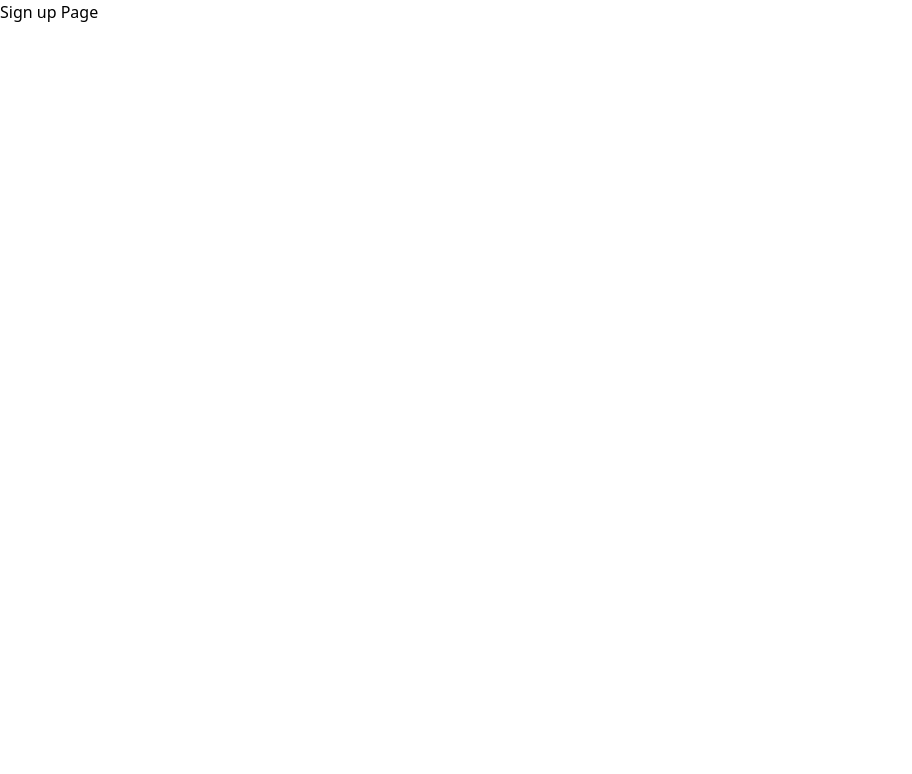
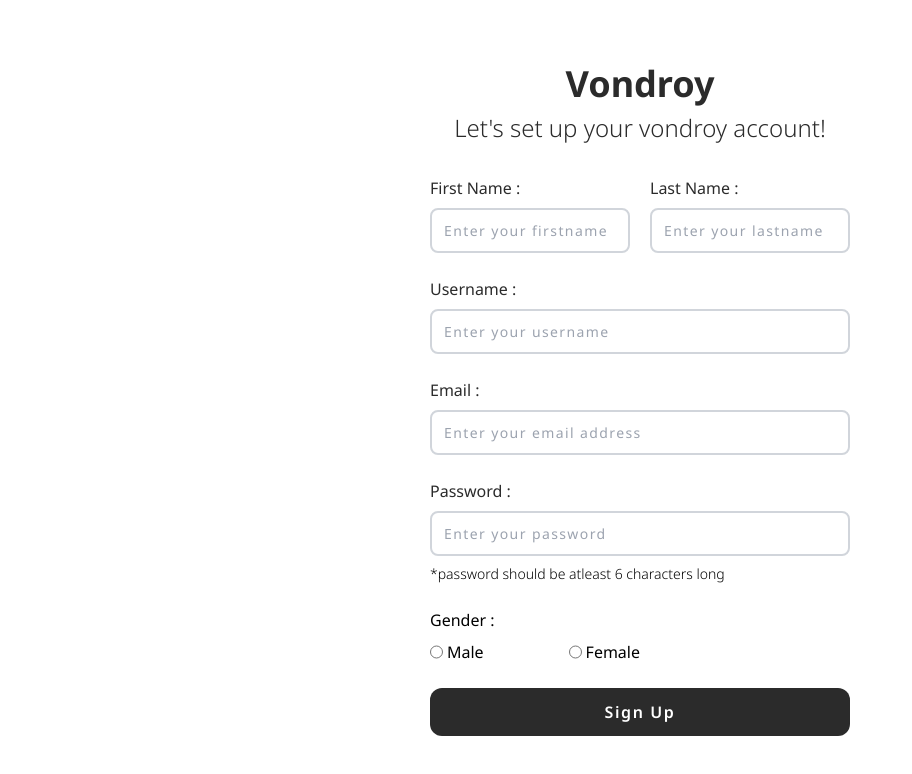
Before and after one commit to SwetanshuSingh/vondroy, a React (Vite) app in the folder client/: page / in a window 1280 px wide. Shown: the top 774 px of the page, without its empty margins (0-912 px from the left). Built offline with nearby package versions, Linux system fonts and the light colour scheme.

Commit message:
Update : signup form and api

```diff
--- a/client/src/components/LoginForm.tsx
+++ b/client/src/components/LoginForm.tsx
@@ -1,4 +1,6 @@
-import { ChangeEvent, useState } from "react";
+import { useState } from "react";
+import InputField from "./ui/InputField";
+import submitLoginForm from "../utils/submitLoginForm";
 
 const LoginForm = (): React.JSX.Element => {
   const [formData, setFormData] = useState<{
@@ -7,79 +9,34 @@ const LoginForm = (): React.JSX.Element => {
     password: string;
   }>({ username: "", email: "", password: "" });
 
-  const handleChange = (evt: ChangeEvent<HTMLInputElement>) => {
-    setFormData((prev) => {
-      prev[evt.target.name] = evt.target.value;
-      return { ...prev };
-    });
-  };
+  return (
+    <form action="" className="flex flex-col gap-8 w-[400px]">
+      <InputField
+        fieldValue="username"
+        placeholder="Enter your username"
+        fieldType="text"
+        formData={formData}
+        setFormData={setFormData}
+      />
+      <InputField
+        fieldValue="email"
+        placeholder="Enter your email address"
+        fieldType="email"
+        formData={formData}
+        setFormData={setFormData}
+      />
+      <InputField
+        fieldValue="password"
+        placeholder="Enter your password"
+        fieldType="password"
+        formData={formData}
+        setFormData={setFormData}
+      />
 
-  return (
-    <form action="" className="flex flex-col gap-8">
-      <div className="flex flex-col gap-2">
-        <label
-          htmlFor="username"
-          className="text-[#2b2b2b] font-normal capitalize"
-        >
-          Username :
-        </label>
-
-        <input
-          id="username"
-          name="username"
-          type="text"
-          value={formData.username}
-          onChange={(evt) => {
-            handleChange(evt);
-          }}
-          placeholder="Enter your username"
-          className="w-[400px] h-[45px] border-2 border-gray-300 outline-none rounded-lg py-2 px-3 font-normal text-sm tracking-widest"
-        />
-      </div>
-
-      <div className="flex flex-col gap-2">
-        <label
-          htmlFor="email"
-          className="text-[#2b2b2b] font-normal capitalize"
-        >
-          Email :
-        </label>
-
-        <input
-          id="email"
-          name="email"
-          type="email"
-          value={formData.email}
-          onChange={(evt) => {
-            handleChange(evt);
-          }}
-          placeholder="Enter your email address"
-          className="w-[400px] h-[45px] border-2 border-gray-300 outline-none rounded-lg py-2 px-3 font-normal text-sm tracking-widest"
-        />
-      </div>
-
-      <div className="flex flex-col gap-2">
-        <label
-          htmlFor="password"
-          className="text-[#2b2b2b] font-normal capitalize"
-        >
-          Password :
-        </label>
-
-        <input
-          id="password"
-          name="password"
-          type="password"
-          value={formData.password}
-          onChange={(evt) => {
-            handleChange(evt);
-          }}
-          placeholder="Enter your password"
-          className="w-[400px] h-[45px] border-2 border-gray-300 outline-none rounded-lg py-2 px-3 font-normal text-sm tracking-widest"
-        />
-      </div>
-
-      <button className="bg-[#2b2b2b] text-white py-3 w-[400px] rounded-xl capitalize font-semibold tracking-widest">
+      <button
+        onClick={(evt) => {submitLoginForm(evt, formData);}}
+        className="bg-[#2b2b2b] text-white py-3 w-full rounded-xl capitalize font-semibold tracking-widest"
+      >
         Sign in
       </button>
     </form>
--- /dev/null
+++ b/client/src/components/SignupForm.tsx
@@ -0,0 +1,176 @@
+import { ChangeEvent, useState } from "react";
+
+const SignupForm = (): React.JSX.Element => {
+  const [formData, setFormData] = useState<{
+    firstname: string;
+    lastname: string;
+    username: string;
+    email: string;
+    password: string;
+    gender: string;
+  }>({
+    firstname: "",
+    lastname: "",
+    username: "",
+    email: "",
+    password: "",
+    gender: "",
+  });
+
+  const handleChange = (evt: ChangeEvent<HTMLInputElement>) => {
+    setFormData((prev) => {
+      prev[evt.target.name] = evt.target.value;
+      return { ...prev };
+    });
+  };
+
+  return (
+    <form action="" className="flex flex-col gap-6 w-[420px]">
+      <div className="wrapper flex justify-between">
+        <div className="flex flex-col gap-2">
+          <label
+            htmlFor="firstname"
+            className="text-[#2b2b2b] font-normal capitalize"
+          >
+            First name :
+          </label>
+
+          <input
+            id="firstname"
+            name="firstname"
+            type="text"
+            value={formData.firstname}
+            onChange={(evt) => {
+              handleChange(evt);
+            }}
+            placeholder="Enter your firstname"
+            className="w-[200px] h-[45px] border-2 border-gray-300 outline-none rounded-lg py-2 px-3 font-normal text-sm tracking-widest"
+          />
+        </div>
+
+        <div className="flex flex-col gap-2">
+          <label
+            htmlFor="lastname"
+            className="text-[#2b2b2b] font-normal capitalize"
+          >
+            Last name :
+          </label>
+
+          <input
+            id="lastname"
+            name="lastname"
+            type="text"
+            value={formData.lastname}
+            onChange={(evt) => {
+              handleChange(evt);
+            }}
+            placeholder="Enter your lastname"
+            className="w-[200px] h-[45px] border-2 border-gray-300 outline-none rounded-lg py-2 px-3 font-normal text-sm tracking-widest"
+          />
+        </div>
+      </div>
+
+      <div className="flex flex-col gap-2">
+        <label
+          htmlFor="username"
+          className="text-[#2b2b2b] font-normal capitalize"
+        >
+          Username :
+        </label>
+
+        <input
+          id="username"
+          name="username"
+          type="text"
+          value={formData.username}
+          onChange={(evt) => {
+            handleChange(evt);
+          }}
+          placeholder="Enter your username"
+          className="w-full h-[45px] border-2 border-gray-300 outline-none rounded-lg py-2 px-3 font-normal text-sm tracking-widest"
+        />
+      </div>
+
+      <div className="flex flex-col gap-2">
+        <label
+          htmlFor="email"
+          className="text-[#2b2b2b] font-normal capitalize"
+        >
+          Email :
+        </label>
+
+        <input
+          id="email"
+          name="email"
+          type="email"
+          value={formData.email}
+          onChange={(evt) => {
+            handleChange(evt);
+          }}
+          placeholder="Enter your email address"
+          className="w-full h-[45px] border-2 border-gray-300 outline-none rounded-lg py-2 px-3 font-normal text-sm tracking-widest"
+        />
+      </div>
+
+      <div className="flex flex-col gap-2">
+        <label
+          htmlFor="password"
+          className="text-[#2b2b2b] font-normal capitalize"
+        >
+          Password :
+        </label>
+
+        <input
+          id="password"
+          name="password"
+          type="password"
+          value={formData.password}
+          onChange={(evt) => {
+            handleChange(evt);
+          }}
+          placeholder="Enter your password"
+          className="w-full h-[45px] border-2 border-gray-300 outline-none rounded-lg py-2 px-3 font-normal text-sm tracking-widest"
+        />
+        <p className="font-light text-sm">*password should be atleast 6 characters long</p>
+      </div>
+
+      <div className="flex flex-col gap-2">
+        <h2>Gender :</h2>
+        <div className="wrapper flex justify-between w-[50%]">
+          <div className="flex gap-1">
+            <input
+              type="radio"
+              value="male"
+              id="male"
+              name="gender"
+              checked={formData.gender === "male"}
+              onChange={(evt) => {
+                handleChange(evt);
+              }}
+            />
+            <label htmlFor="male">Male</label>
+          </div>
+
+          <div className="flex gap-1">
+            <input
+              type="radio"
+              value="female"
+              id="female"
+              name="gender"
+              checked={formData.gender === "female"}
+              onChange={(evt) => {
+                handleChange(evt);
+              }}
+            />
+            <label htmlFor="male">Female</label>
+          </div>
+        </div>
+      </div>
+
+      <button className="bg-[#2b2b2b] text-white py-3 w-full rounded-xl capitalize font-semibold tracking-widest">
+        Sign Up
+      </button>
+    </form>
+  );
+};
+export default SignupForm;
--- a/client/src/components/ui/InputField.tsx
+++ b/client/src/components/ui/InputField.tsx
@@ -4,15 +4,16 @@ type InputFieldProps = {
     fieldValue : string,
     placeholder : string,
     fieldType : string
-    inputValue : {username: string; email: string; password: string; [key : string] : string}
-    setInputValue : React.Dispatch<React.SetStateAction<{username : string, email : string, password : string}>>
+    formData : {username : string ; email: string; password: string; [key : string] : string}
+    setFormData : React.Dispatch<React.SetStateAction<{username : string, email : string, password : string}>>
 }
 
-const InputField = ({ fieldValue, placeholder, fieldType, inputValue, setInputValue } : InputFieldProps): React.JSX.Element => {
+const InputField = ({ fieldValue, placeholder, fieldType, formData, setFormData } : InputFieldProps): React.JSX.Element => {
 
-  const handleChange = (evt : ChangeEvent<HTMLInputElement>){
-    setInputValue((prev) => {
-      return ({...prev,evt.target.name = evt.target.value})
+  const handleChange = (evt : ChangeEvent<HTMLInputElement>) => {
+    setFormData((prev) => {
+      prev[evt.target.name] = evt.target.value
+      return {...prev}
     })
   }
 
@@ -26,10 +27,10 @@ const InputField = ({ fieldValue, placeholder, fieldType, inputValue, setInputVa
         id={fieldValue}
         name={fieldValue}
         type={fieldType}
-        value={inputValue[fieldValue]}
-        // onChange={handleChange}
+        value={formData[fieldValue]}
+        onChange={(evt) => {handleChange(evt)}}
         placeholder={placeholder}
-        className="w-[400px] h-[45px] border-2 border-gray-300 outline-none rounded-lg py-2 px-3 font-normal text-sm tracking-widest"
+        className="w-full h-[45px] border-2 border-gray-300 outline-none rounded-lg py-2 px-3 font-normal text-sm tracking-widest"
       />
     </div>
   );
--- a/client/src/pages/SignupPage.tsx
+++ b/client/src/pages/SignupPage.tsx
@@ -1,5 +1,15 @@
+import SignupForm from "../components/SignupForm";
+
 const SignupPage = (): React.JSX.Element => {
-  return <h1>Sign up Page</h1>;
+  return (
+    <section className="w-full h-[100vh] flex flex-col justify-center items-center font-0 gap-8">
+      <div className="flex flex-col items-center gap-2">
+        <h1 className="text-[#2b2b2b] text-4xl font-extrabold">Vondroy</h1>
+        <h2 className="text-[#2b2b2b] font-light text-2xl">Let&apos;s set up your vondroy account!</h2>
+      </div>
+      <SignupForm />
+    </section>
+  );
 };
 
 export default SignupPage;
--- /dev/null
+++ b/client/src/utils/submitLoginForm.ts
@@ -0,0 +1,21 @@
+interface formData {
+    username: string,
+    email: string,
+    password: string
+}
+
+const submitLoginForm =  async (evt : React.MouseEvent<HTMLButtonElement, MouseEvent>, formData : formData) =>{
+    evt.preventDefault();
+    const response : Response  = await fetch("http://localhost:3000/api/auth/login", {
+        method : "POST",
+        body : JSON.stringify(formData),
+        headers : {
+            "Content-Type" : "application/json",
+        }
+    })
+    const result = await response.json()
+
+    console.log(result)
+}
+
+export default submitLoginForm;
```
Also changed, not shown: client/src/utils/submitSignupForm.ts (added, +24 -0 lines), 1 other file (tests, documents, lock files or other folders).
